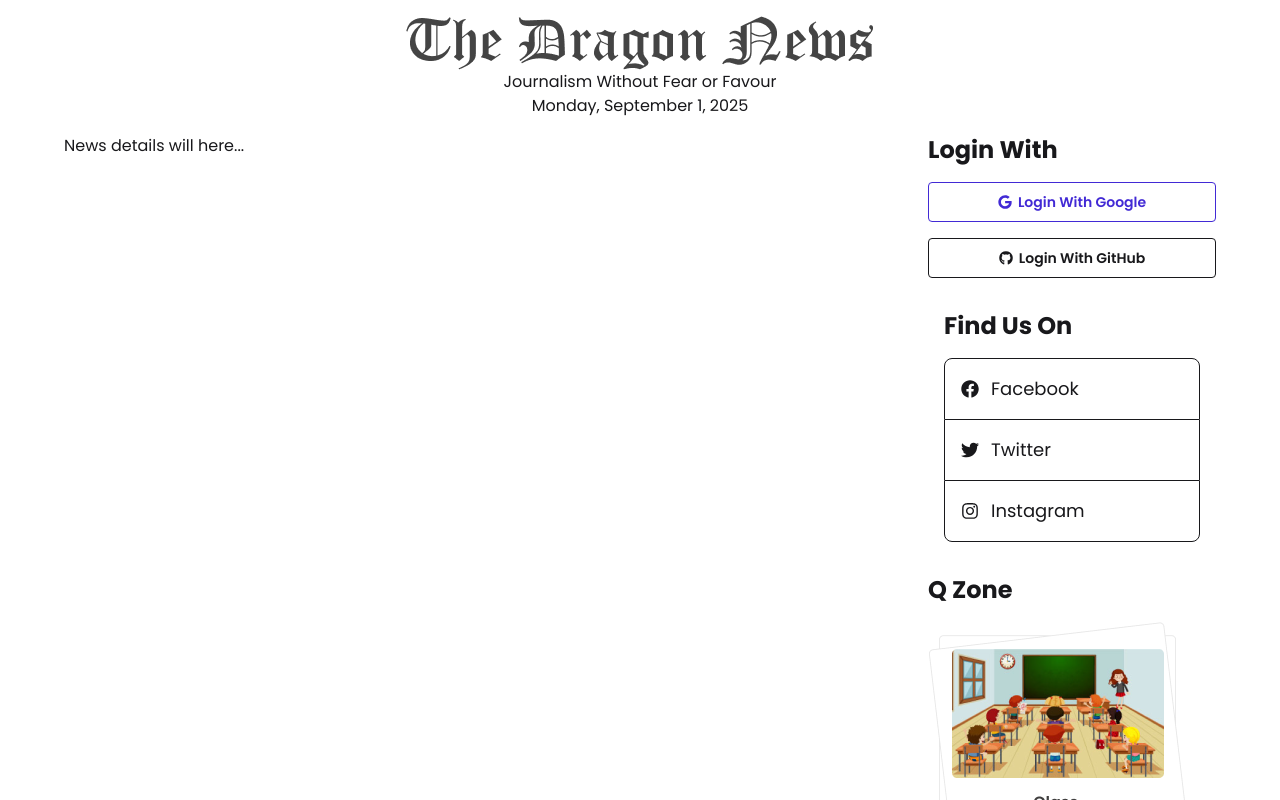
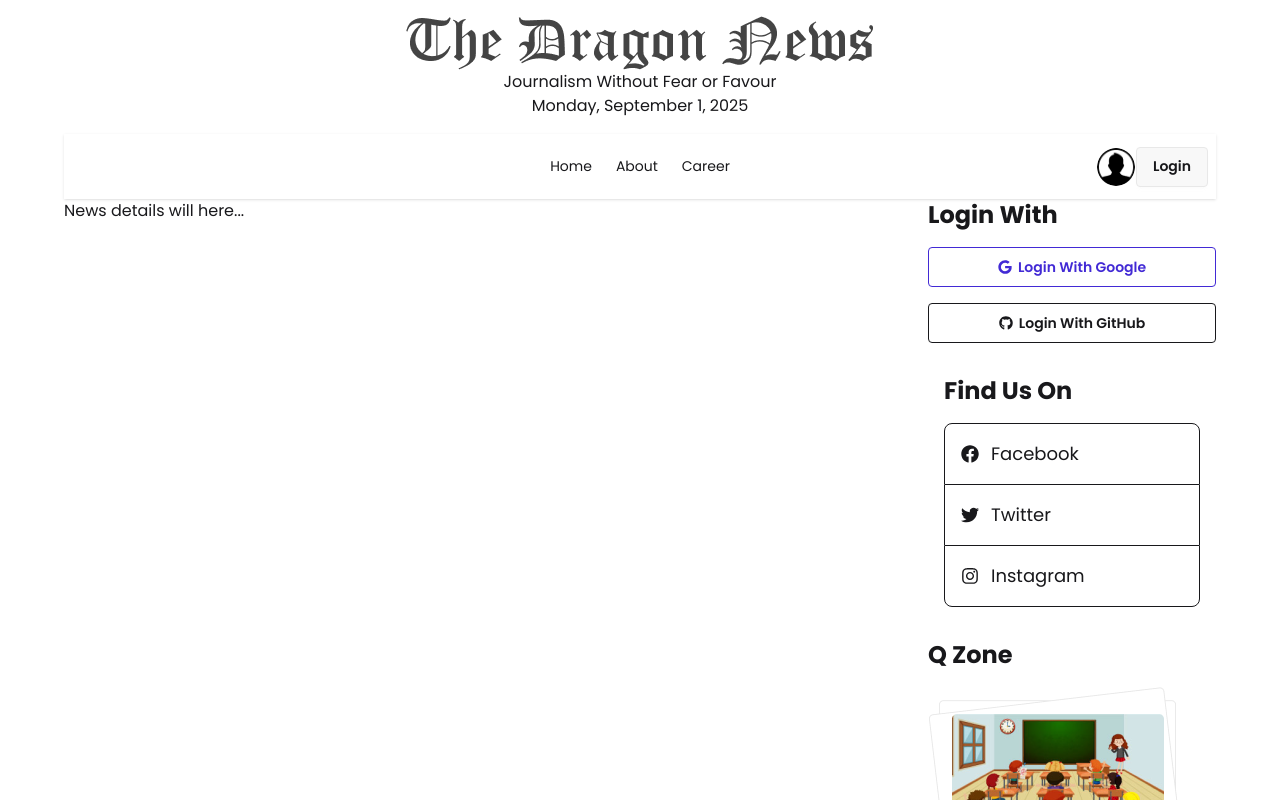
Before and after one commit to shohan89/react-dragon-news-auth, a React (Vite) app: page /news/012345e7abcdef89012345e7ab in a window 1280 px wide. Shown: the top 800 px of the page. Built offline with nearby package versions, Linux system fonts and the light colour scheme; no server answers.

Commit message:
Add navbar to NewsDetails page

```diff
--- a/src/pages/NewsDetails/NewsDetails.jsx
+++ b/src/pages/NewsDetails/NewsDetails.jsx
@@ -1,10 +1,12 @@
 import Header from "../Shared/Header/Header";
+import Navbar from "../Shared/Navbar/Navbar";
 import RIghtSideNav from "../Shared/RightSideNav/RIghtSideNav";
 
 const NewsDetails = () => {
     return (
         <div>
             <Header />
+            <Navbar />
             <div className="grid md:grid-cols-4">
                 <div className="col-span-3">
                     <h2>News details will here...</h2>
```
